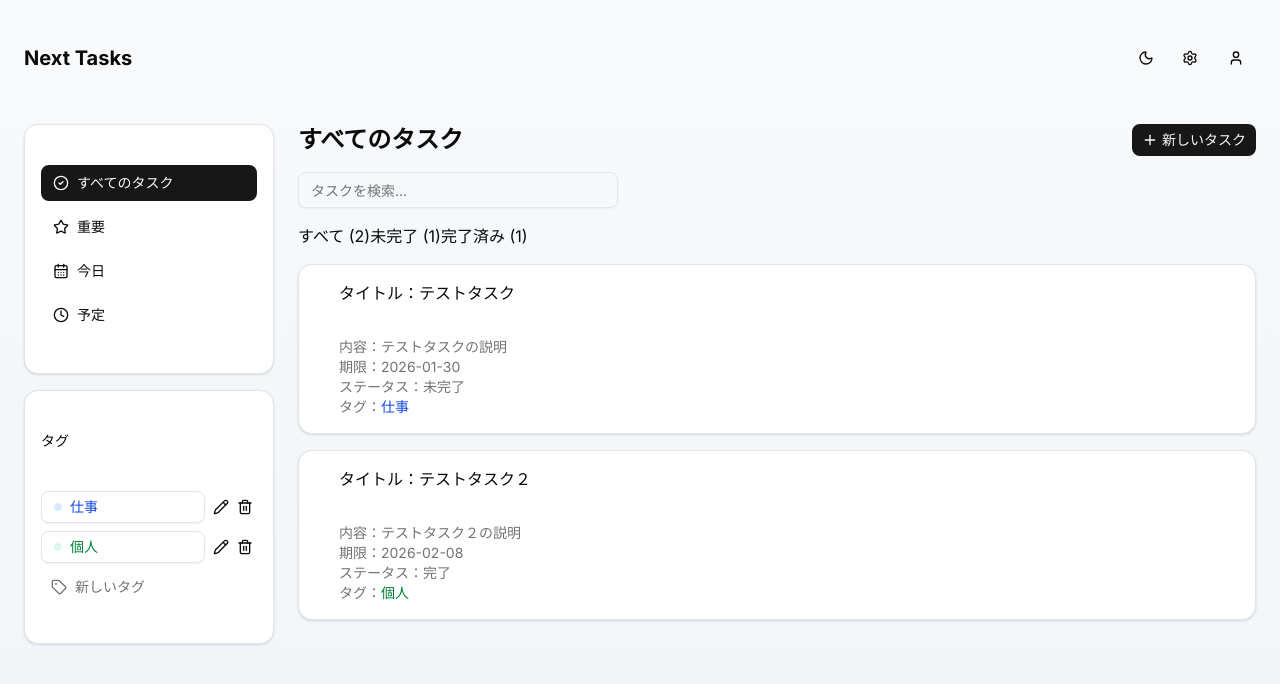
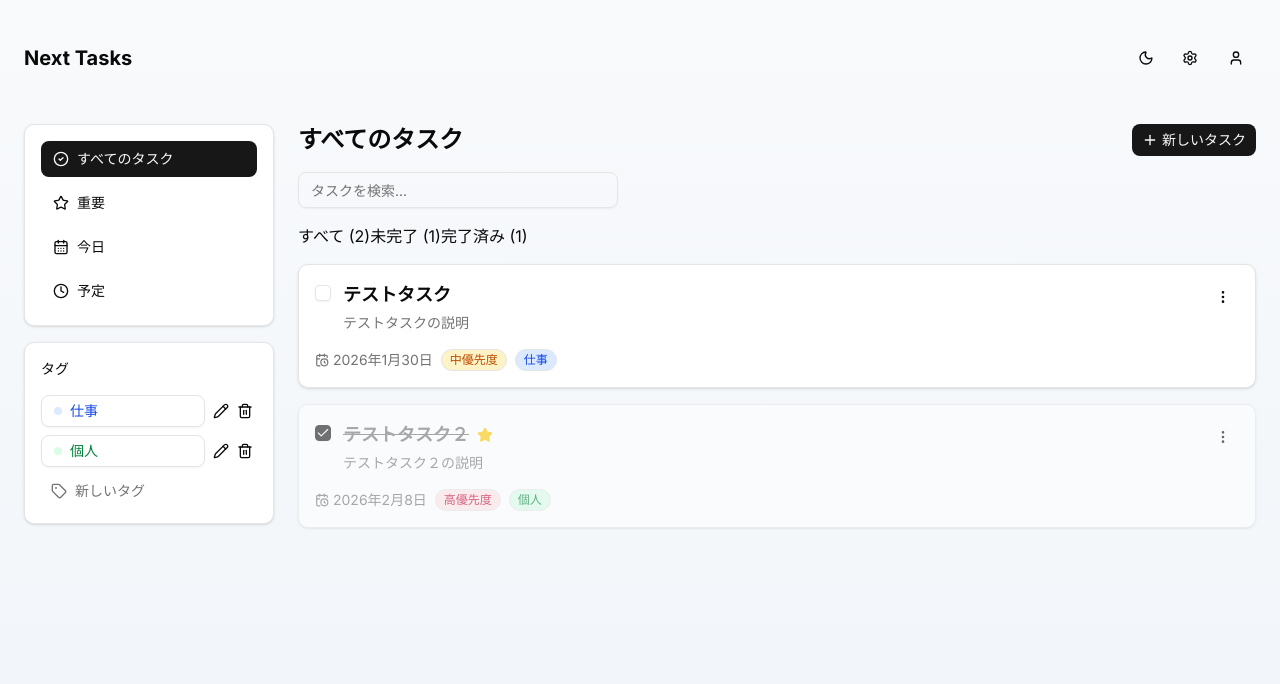
Before and after one commit to aoma8270-cyber/next-todo-app, a Next.js app: page / in a window 1280 px wide. Shown: the top 684 px of the page. Built offline with nearby package versions, Linux system fonts and the light colour scheme.

Commit message:
タグとタスクのドロップメニュー追加

```diff
--- a/app/components/TabsMenu.tsx
+++ b/app/components/TabsMenu.tsx
@@ -1,6 +1,7 @@
-import { Card, CardContent, CardHeader } from "@/components/ui/card";
 import { Tabs, TabsContent, TabsList, TabsTrigger } from "@radix-ui/react-tabs";
 import { useState } from "react";
+import TaskItem from "./TaskItem";
+
 
 type Props = {
   tasks: {
@@ -8,10 +9,10 @@ type Props = {
     title: string;
     description: string;
     due_date: string;
-    priority: string;
+    priority: "low" | "medium" | "high";
     completed: boolean;
     important: boolean;
-    tags: string;
+    tags: string[];
   }[];
   tagColors: Record<
     string,
@@ -20,9 +21,11 @@ type Props = {
       textColor: string;
     }
   >;
+  toggleTaskComplete: (taskId: string) => void;
+  toggleTaskImportantFlag: (taskId: string) => void;
 };
 
-const TabsMenu = ({ tasks, tagColors }: Props) => {
+const TabsMenu = ({ tasks, tagColors, toggleTaskComplete, toggleTaskImportantFlag }: Props) => {
   const [currentTab, setCurrentTab] = useState("all");
 
   const allTasks = tasks;
@@ -40,20 +43,13 @@ const TabsMenu = ({ tasks, tagColors }: Props) => {
       <TabsContent value="all" className="space-y-4">
         {allTasks.length > 0 ? (
           allTasks.map((task) => (
-          <Card key={task.id} className="p-4">
-            <CardHeader>タイトル：{task.title}</CardHeader>
-            <CardContent className="text-sm text-muted-foreground">
-              <div>内容：{task.description}</div>
-              <div>期限：{task.due_date}</div>
-              <div>ステータス：{task.completed ? "完了" : "未完了"}</div>
-              <div>
-                タグ：
-                <span className={tagColors[task.tags]?.textColor || ""}>
-                  {task.tags}
-                </span>
-              </div>
-            </CardContent>
-          </Card>
+            <TaskItem
+              key={task.id}
+              task={task}
+              onToggleComplete={toggleTaskComplete}
+              onToggleImportant={toggleTaskImportantFlag}
+              tagColors={tagColors}
+            />
         ))
       ) : (
         <div className="text-center py-8 text-muted-foreground">
@@ -64,22 +60,13 @@ const TabsMenu = ({ tasks, tagColors }: Props) => {
       <TabsContent value="pending" className="space-y-4">
         {pendingTasks.length > 0 ? (
            pendingTasks.map((task) => (
-             <Card key={task.id} className="p-4">
-               <CardHeader>タイトル：{task.title}</CardHeader>
-               <CardContent className="text-sm text-muted-foreground">
-                 <div>内容：{task.description}</div>
-                 <div>期限：{task.due_date}</div>
-                 <div>ステータス：{task.completed ? "完了" : "未完了"}</div>
-                 <div>
-                   タグ：
-                   <span
-                     className={`${tagColors[task.tags]?.textColor || ""}`}
-                   >
-                     {task.tags}
-                   </span>
-                 </div>
-               </CardContent>
-             </Card>
+            <TaskItem
+              key={task.id}
+              task={task}
+              onToggleComplete={toggleTaskComplete}
+              onToggleImportant={toggleTaskImportantFlag}
+              tagColors={tagColors}
+            />
            ))
          ) : (
            <div className="text-center py-8 text-muted-foreground">
@@ -90,22 +77,13 @@ const TabsMenu = ({ tasks, tagColors }: Props) => {
        <TabsContent value="completed" className="space-y-4">
          {completedTasks.length > 0 ? (
            completedTasks.map((task) => (
-             <Card key={task.id} className="p-4">
-               <CardHeader>タイトル：{task.title}</CardHeader>
-               <CardContent className="text-sm text-muted-foreground">
-                 <div>内容：{task.description}</div>
-                 <div>期限：{task.due_date}</div>
-                 <div>ステータス：{task.completed ? "完了" : "未完了"}</div>
-                 <div>
-                   タグ：
-                   <span
-                     className={`${tagColors[task.tags]?.textColor || ""}`}
-                   >
-                     {task.tags}
-                   </span>
-                 </div>
-               </CardContent>
-             </Card>
+             <TaskItem
+               key={task.id}
+               task={task}
+               onToggleComplete={toggleTaskComplete}
+               onToggleImportant={toggleTaskImportantFlag}
+               tagColors={tagColors}
+             />
            ))
          ) : (
            <div className="text-center py-8 text-muted-foreground">
--- /dev/null
+++ b/app/components/TaskItem.tsx
@@ -0,0 +1,188 @@
+import { Badge } from "@/components/ui/badge";
+import { Button } from "@/components/ui/button";
+import {
+  Card,
+  CardContent,
+  CardDescription,
+  CardHeader,
+  CardTitle,
+} from "@/components/ui/card";
+import { Checkbox } from "@/components/ui/checkbox";
+import {
+  DropdownMenu,
+  DropdownMenuContent,
+  DropdownMenuItem,
+  DropdownMenuSeparator,
+  DropdownMenuTrigger,
+} from "@/components/ui/dropdown-menu";
+import {
+  CalendarClock,
+  MoreVertical,
+  Pencil,
+  Star,
+  StarOff,
+  Trash2,
+} from "lucide-react";
+import { cn } from "@/lib/utils";
+
+type Props = {
+  task: {
+    id: string;
+    title: string;
+    description: string;
+    due_date: string;
+    priority: "low" | "medium" | "high";
+    completed: boolean;
+    important: boolean;
+    tags: string[];
+  };
+  onToggleComplete: (taskId: string) => void;
+  onToggleImportant: (taskId: string) => void;
+  tagColors: Record<string, { color: string; textColor: string }>;
+};
+
+const TaskItem = ({
+  task,
+  onToggleComplete,
+  onToggleImportant,
+  tagColors,
+}: Props) => {
+  const {
+    id,
+    title,
+    description,
+    due_date,
+    priority,
+    tags,
+    completed,
+    important,
+  } = task;
+
+  const priorityColors = {
+    low: "bg-green-100 text-green-700 dark:bg-opacity-75",
+    medium: "bg-amber-100 text-amber-700 dark:bg-opacity-75",
+    high: "bg-rose-100 text-rose-700 dark:bg-opacity-75",
+  };
+
+  const formatDate = (dateString: string | null) => {
+    if (!dateString) return "期限なし";
+    const date = new Date(dateString);
+    return new Intl.DateTimeFormat("ja-JP", {
+      year: "numeric",
+      month: "short",
+      day: "numeric",
+    }).format(date);
+  };
+
+  return (
+    <Card
+      className={cn(
+        "transition-all duration-200 hover:shadow-md",
+        completed && "opacity-60"
+      )}
+    >
+      <CardHeader className="p-4 pb-0 flex flex-row items-start justify-between gap-4">
+        <div className="flex items-start gap-3">
+          {/* 完了チェックボックス */}
+          <Checkbox
+            checked={completed}
+            className="mt-1"
+            onCheckedChange={() => onToggleComplete(id)}
+          />
+          <div>
+            {/* タスクタイトル */}
+            <div className="flex items-center gap-2">
+              <CardTitle
+                className={cn(
+                  "text-lg transition-all duration-200",
+                  completed && "line-through text-muted-foreground"
+                )}
+              >
+                {title}
+              </CardTitle>
+              {important && (
+                <Star className="h-4 w-4 fill-yellow-400 text-yellow-400" />
+              )}
+            </div>
+            {/* タスク内容 */}
+            <CardDescription className="mt-1">{description}</CardDescription>
+          </div>
+        </div>
+        {/* ドロップダウンメニュー */}
+        <DropdownMenu>
+          <DropdownMenuTrigger asChild>
+            <Button variant="ghost" size="icon" className="h-8 w-8">
+              <MoreVertical className="h-4 w-4" />
+            </Button>
+          </DropdownMenuTrigger>
+          <DropdownMenuContent align="end">
+            <DropdownMenuItem onClick={() => onToggleImportant(id)}>
+              {important ? (
+                <>
+                  <StarOff className="mr-2 h-4 w-4" />
+                  <span>重要から削除</span>
+                </>
+              ) : (
+                <>
+                  <Star className="mr-2 h-4 w-4" />
+                  <span>重要にする</span>
+                </>
+              )}
+            </DropdownMenuItem>
+            <DropdownMenuItem
+              onClick={() => {}}
+            >
+              <Pencil className="mr-2 h-4 w-4" />
+              <span>編集</span>
+            </DropdownMenuItem>
+            <DropdownMenuSeparator />
+            <DropdownMenuItem
+              className="text-destructive"
+              onClick={() => {}}
+            >
+              <Trash2 className="mr-2 h-4 w-4" />
+              <span>削除</span>
+            </DropdownMenuItem>
+          </DropdownMenuContent>
+        </DropdownMenu>
+      </CardHeader>
+      <CardContent className="p-4 pt-2">
+        <div className="flex flex-wrap items-center gap-2 mt-2">
+          {/* 期限 */}
+          <div className="flex items-center text-sm text-muted-foreground">
+            <CalendarClock className="mr-1 h-3.5 w-3.5" />
+            <span>{formatDate(due_date)}</span>
+          </div>
+          {/* 優先度 */}
+          <Badge variant="outline" className={priorityColors[priority]}>
+            {priority === "low" ? "低" : priority === "medium" ? "中" : "高"}
+            優先度
+          </Badge>
+          {/* タグ */}
+          {tags &&
+            tags.map((tag) => {
+              // タグの色情報を取得
+              const tagColor = tagColors[tag];
+              // デフォルトの色クラス
+              const defaultColorClass =
+                "bg-gray-100 text-gray-800 dark:bg-gray-800 dark:text-gray-200";
+
+              return (
+                <Badge
+                  key={tag}
+                  variant="outline"
+                  className={cn(
+                    tagColor?.color || defaultColorClass,
+                    tagColor?.textColor || "text-gray-800 dark:text-gray-200"
+                  )}
+                >
+                  {tag}
+                </Badge>
+              );
+            })}
+        </div>
+      </CardContent>
+    </Card>
+  );
+};
+export default TaskItem;
--- a/app/page.tsx
+++ b/app/page.tsx
@@ -8,9 +8,17 @@ import Sidebar from "./components/SideBar";
 import TabsMenu from "./components/TabsMenu";
 import Header from "./components/Header";
 
-
 // タスクサンプルデータ
-const sampleTasks = [
+const sampleTasks: {
+  id: string;
+  title: string;
+  description: string;
+  due_date: string;
+  priority: "low" | "medium" | "high";
+  completed: boolean;
+  important: boolean;
+  tags: string[];
+}[] = [
   {
     id: "1",
     title: "テストタスク",
@@ -19,7 +27,7 @@ const sampleTasks = [
     priority: "medium",
     completed: false,
     important: false,
-    tags: "仕事",
+    tags: ["仕事"],
   },
   {
     id: "2",
@@ -29,7 +37,7 @@ const sampleTasks = [
     priority: "high",
     completed: true,
     important: true,
-    tags: "個人",
+    tags: ["個人"],
   },
 ];
 
@@ -72,10 +80,9 @@ export default function Home() {
     let filtered = tasks.filter(
       (task) =>
         task.title.toLowerCase().includes(searchQuery.toLowerCase()) ||
-      (task.description &&
-        task.description.toLowerCase().includes(searchQuery.toLowerCase())
-      )
-    )
+        (task.description &&
+          task.description.toLowerCase().includes(searchQuery.toLowerCase())),
+    );
 
     switch (currentFilter) {
       case "important":
@@ -85,15 +92,17 @@ export default function Home() {
         filtered = filtered.filter((task) => task.due_date === todayStr);
         break;
       case "scheduled":
-        filtered = filtered.filter((task) => task.due_date && task.due_date !== "");
+        filtered = filtered.filter(
+          (task) => task.due_date && task.due_date !== "",
+        );
         break;
       case "tag":
-        filtered = filtered.filter((task) => task.tags === selectedTagname);
+        filtered = filtered.filter((task) => task.tags.includes(selectedTagname || ""));
         break;
     }
 
     return filtered;
-  }
+  };
 
   const filteredTasks = getFilteredTasks();
 
@@ -123,6 +132,21 @@ export default function Home() {
   console.log("tagColors", tagColors);
   console.log("tags", tags);
 
+  const toggleTaskComplete = (taskId: string) => {
+    setTasks(
+      tasks.map((task) =>
+        task.id === taskId ? { ...task, completed: !task.completed } : task)
+    )
+  }
+
+  const toggleTaskImportantFlag = (taskId: string) => {
+    setTasks(
+      tasks.map((task) =>
+        task.id === taskId ? { ...task, important: !task.important } : task
+      )
+    )
+  }
+
   return (
     <div className="min-h-screen">
       <div className="container mx-auto p-4 md:p-6">
@@ -147,7 +171,9 @@ export default function Home() {
                   {currentFilter === "important" && "重要なタスク"}
                   {currentFilter === "today" && "今日のタスク"}
                   {currentFilter === "scheduled" && "予定されたタスク"}
-                  {currentFilter === "tag" && selectedTagname && `タグ: ${selectedTagname}`}
+                  {currentFilter === "tag" &&
+                    selectedTagname &&
+                    `タグ: ${selectedTagname}`}
                 </h2>
                 <Button size="sm" className="gap-1" onClick={() => {}}>
                   <Plus className="h-4 w-4" />
@@ -162,7 +188,7 @@ export default function Home() {
                   onChange={(e) => setSearchQuery(e.target.value)}
                 />
               </div>
-              <TabsMenu tasks={filteredTasks} tagColors={tagColors} />
+              <TabsMenu tasks={filteredTasks} tagColors={tagColors} toggleTaskComplete={toggleTaskComplete} toggleTaskImportantFlag={toggleTaskImportantFlag} />
             </div>
           </div>
         </main>
--- a/components/ui/card.tsx
+++ b/components/ui/card.tsx
@@ -7,7 +7,8 @@ function Card({ className, ...props }: React.ComponentProps<"div">) {
     <div
       data-slot="card"
       className={cn(
-        "bg-card text-card-foreground flex flex-col gap-6 rounded-xl border py-6 shadow-sm",
+        // "bg-card text-card-foreground flex flex-col gap-6 rounded-xl border py-6 shadow-sm",
+        "rounded-lg border bg-card text-card-foreground shadow-sm",
         className
       )}
       {...props}
```
Also changed, not shown: app/head.tsx (added, +26 -0 lines), app/layout.tsx (+2 -22 lines).
